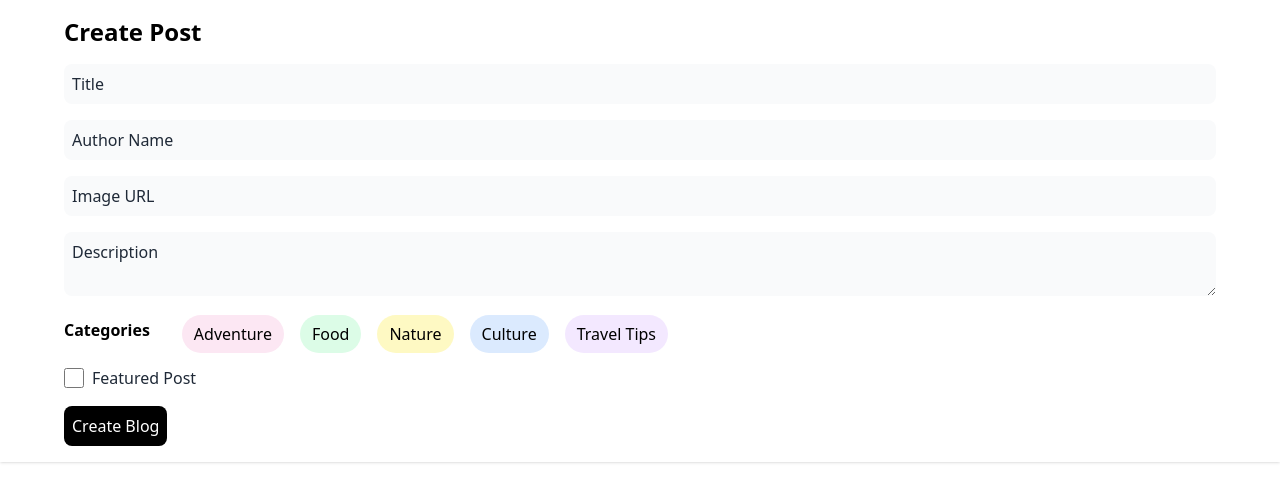
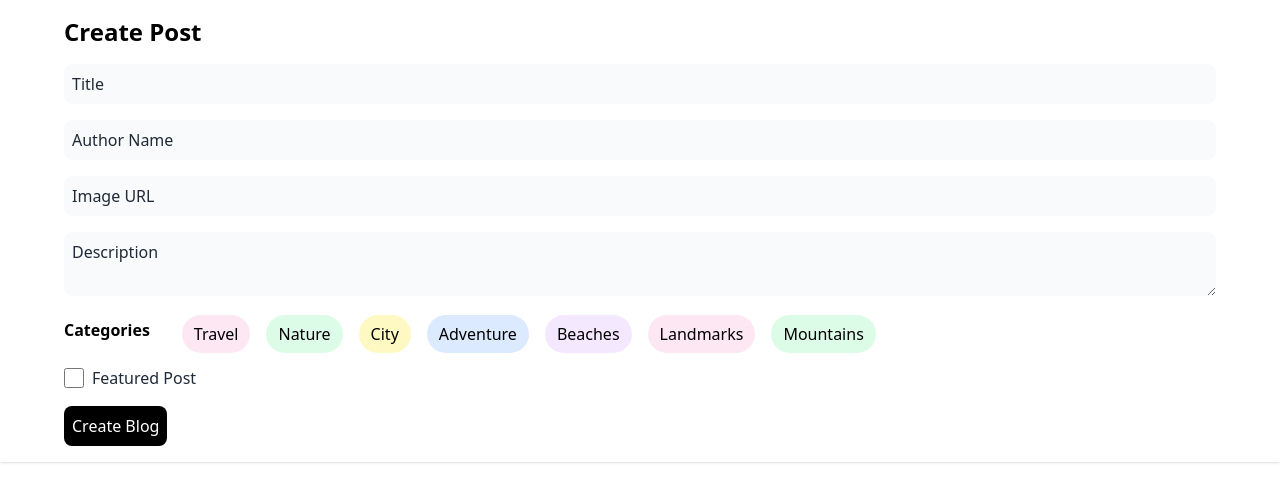
Before and after one commit to krishnaacharyaa/wanderlust, a React (Vite) app in the folder frontend/: page /add-blog in a window 1280 px wide. Shown: the top 502 px of the page. Built offline with nearby package versions, Linux system fonts and the light colour scheme.

Commit message:
refactor: Added categories constant file

```diff
--- /dev/null
+++ b/frontend/src/constants/categories.ts
@@ -0,0 +1,9 @@
+export const CATEGORIES: string[] = [
+	"Travel",
+	"Nature",
+	"City",
+	"Adventure",
+	"Beaches",
+	"Landmarks",
+	"Mountains",
+];
--- a/frontend/src/pages/add-blog.tsx
+++ b/frontend/src/pages/add-blog.tsx
@@ -1,6 +1,7 @@
 import { useState, ChangeEvent, FormEvent } from "react";
 import axios from "axios";
 import { useNavigate } from "react-router-dom";
+import { CATEGORIES } from "../constants/categories";
 type FormData = {
 	title: string;
 	authorName: string;
@@ -9,14 +10,6 @@ type FormData = {
 	description: string;
 	isFeaturedPost: boolean;
 };
-
-const predefinedCategories = [
-	"Adventure",
-	"Food",
-	"Nature",
-	"Culture",
-	"Travel Tips",
-];
 
 function AddBlog() {
 	const [formData, setFormData] = useState<FormData>({
@@ -120,7 +113,7 @@ function AddBlog() {
 				<div className="mb-4 flex items-center ">
 					<label className="block font-semibold mb-2 mr-8">Categories</label>
 					<div>
-						{predefinedCategories.map((category, index) => (
+						{CATEGORIES.map((category, index) => (
 							<span
 								key={category}
 								className={`mr-4 px-3 py-2 rounded-3xl cursor-pointer  ${
--- a/frontend/src/pages/home-page.tsx
+++ b/frontend/src/pages/home-page.tsx
@@ -5,23 +5,14 @@ import Post from "../types/post-type";
 import PostCard from "../components/post-card";
 import LatestPostCard from "../components/latest-post-card";
 import FeaturedPostCard from "../components/featured-post-card";
+import { CATEGORIES } from "../constants/categories";
 
 function PostList() {
 	const [selectedCategory, setSelectedCategory] = useState("featured");
 	const [posts, setPosts] = useState([]);
-	const categories = [
-		"Travel",
-		"Nature",
-		"City",
-		"Adventure",
-		"Beaches",
-		"Landmarks",
-		"Mountains",
-	];
 	const [latestPosts, setLatestPosts] = useState([]);
 
 	useEffect(() => {
-		// Fetch posts based on selected category (or featured posts if "featured" is selected)
 		let categoryEndpoint =
 			selectedCategory === "featured"
 				? "/api/posts/featured-posts"
@@ -67,7 +58,7 @@ function PostList() {
 					<div className="mb-4">
 						<h2 className="text-xl font-semibold mb-2">Categories</h2>
 						<div className="flex flex-wrap">
-							{categories.map((category) => (
+							{CATEGORIES.map((category) => (
 								<button
 									key={category}
 									onClick={() =>
```
